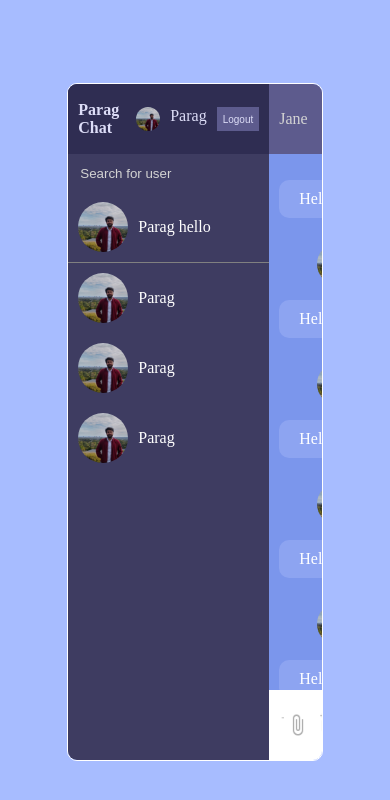
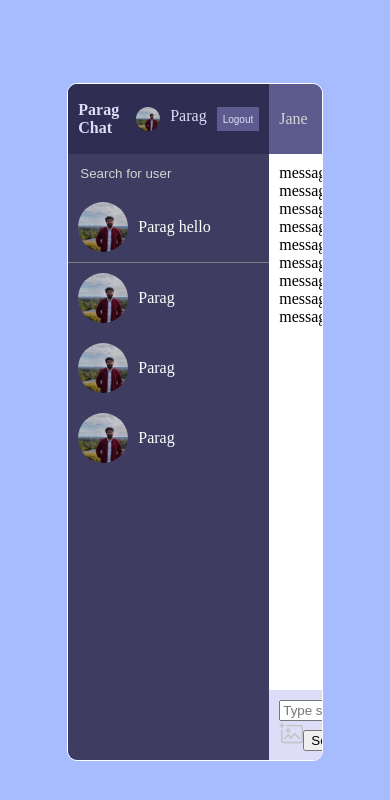
Before and after one commit to Parag18081994/ChatApp, a React (Create React App) app: page / in a window 390 px wide. Shown: the top 800 px of the page. Built offline with nearby package versions, Linux system fonts and the light colour scheme.

Commit message:
Done till media query of tablet

```diff
--- a/src/components/Input.jsx
+++ b/src/components/Input.jsx
@@ -1,15 +1,16 @@
 import React from "react";
-import Img from "../img/img.png";
-import Attach from "../img/attach.png";
+import Img from "../img/img.png"
+import Attach from "../img/attach.png"
 
 const Input = () => {
   return (
     <div className="input">
       <input type="text" placeholder="Type something" />
       <div className="send">
-        <img src={Attach} alt="" />
+        <img src="" alt="" />
+
         <input type="file" style={{ display: "none" }} id="file" />
-        <label htmlFor="file">
+        <label htmlFor="">
           <img src={Img} alt="" />
         </label>
         <button>Send</button>
--- a/src/components/Message.jsx
+++ b/src/components/Message.jsx
@@ -1,17 +1,10 @@
 import React from "react";
-import profile from "../img/profile.jpg";
+
 
 const Message = () => {
   return (
-    <div className="message owner">
-      <div className="messageInfo">
-        <img src={profile} alt="" />
-        <span>Just now</span>
-      </div>
-      <div className="messageContent">
-        <p>Hello</p>
-        <img src={profile} alt="" />
-      </div>
+    <div className="message">
+      message
     </div>
   );
 };
--- a/src/style.scss
+++ b/src/style.scss
@@ -2,31 +2,6 @@ body {
     margin: 0;
     padding: 0;
 }
-
-
-@mixin mobile {
-    @media screen and (max-width: 480px) {
-        @content
-    }
-
-}
-
-
-@mixin Tablet {
-    @media screen and (max-width: 768px) {
-        @content
-    }
-
-}
-
-@mixin laptop {
-    @media screen and (max-width: 1200px) {
-        @content
-    }
-
-}
-
-
 
 .formContainer {
     background-color: #a7bcff;
@@ -48,7 +23,6 @@ body {
             color: #5d5b8d;
             font-weight: bold;
             font-size: 24px;
-
         }
 
         .title {
@@ -125,9 +99,6 @@ body {
         height: 80%;
         display: flex;
         overflow: hidden;
-      /*   @include tablet {
-            width: 90%;
-        } */
 
         .sidebar {
             flex: 1;
@@ -144,10 +115,6 @@ body {
 
                 .logo {
                     font-weight: bold;
-
-                    /* @include tablet {
-                        display: none
-                    } */
                 }
 
                 .user {
@@ -168,10 +135,6 @@ body {
                         font-size: 10px;
                         border: none;
                         cursor: pointer;
-                       /*  @include tablet {
-                            position: absolute;
-                            bottom: 10px;
-                        } */
                     }
                 }
             }
@@ -304,117 +267,25 @@ body {
 
 
             .messages {
-                background-color: #7b96ec;
+                background-color: white;
                 padding: 10px;
                 height: calc(100% - 160px);
-                overflow: scroll;
-
-                .message {
-                    display: flex;
-                    gap: 20px;
-
-                    .messageInfo {
-                        display: flex;
-                        flex-direction: column;
-                        /* color: grey; */
-                        font-weight: 300;
-                        margin-bottom: 20px;
-
-                        p {
-                            background-color: white;
-                            padding: 10px 20px;
-                            border-radius: 0px 10px 10px 10px;
-                        }
-
-                        img {
-                            width: 40px;
-                            height: 40px;
-                            border-radius: 50%;
-                            object-fit: cover;
-                        }
-                    }
-
-                    .messageContent {
-                        max-width: 80%;
-                        display: flex;
-                        flex-direction: column;
-                        gap: 10px;
-
-                        p {
-                            background-color: white;
-                            padding: 10px 20px;
-                            border-radius: 0px 10px 10px 10px;
-                        }
-
-                        img {
-
-                            width: 50%;
-                            height: 40px;
-                            border-radius: 50%;
-                            object-fit: cover;
-                        }
-                    }
-
-                    &.owner {
-                        flex-direction: row-reverse;
-
-                        .messageContent {
-                            align-items: flex-end;
-
-                            p {
-                                background-color: #8da4f1;
-                                color: white;
-                                border-radius: 10px 0px 10px 10px;
-                            }
-
-                        }
-
-
-                    }
-                }
 
             }
 
             .input {
                 height: 50px;
-                background-color: white;
+                background-color: #ddddf7;
                 padding: 10px;
-                display: flex;
-                align-items: center;
-                justify-content: space-between;
+            }
 
-                input {
-                    width: 100%;
-                    border: none;
-                    outline: none;
-                    color: #2f2d52;
-                    font-size: 18px;
 
-                    &::placeholder {
-                        color: lightgrey;
-                    }
-                }
 
-                .send {
-                    display: flex;
-                    align-items: center;
-                    gap: 10px;
 
-                    img {
-                        height: 24px;
-                        cursor: pointer;
-                    }
 
-                    button {
 
-                        padding: 10px 15px;
-                        border: none;
-                        color: white;
-                        background-color: #8da4f1;
-                    }
-                }
-            }
         }
+
     }
 
 }
```
